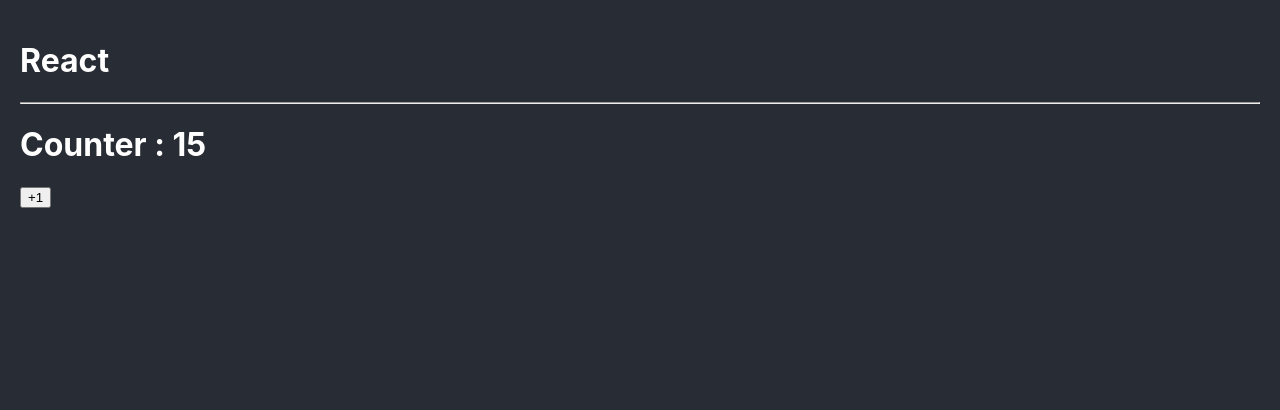
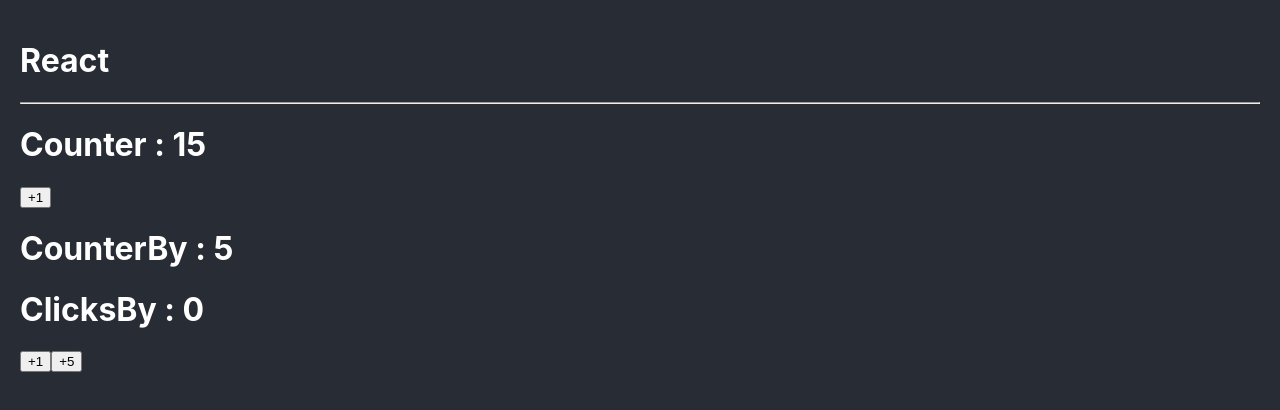
Before and after one commit to eapepe0/React-Avanzado, a React (Create React App) app: page / in a window 1280 px wide. Shown: the top 410 px of the page. Built offline with nearby package versions, Linux system fonts and the light colour scheme.

Commit message:
Leccion 12 Finalizada

```diff
--- a/src/App.tsx
+++ b/src/App.tsx
@@ -1,4 +1,5 @@
 import { Counter } from "./Counter";
+import { CounterBy } from "./CounterBy";
 
 function App() {
   return (
@@ -6,6 +7,7 @@
       <h1>React</h1>
       <hr />
       <Counter initialValue={15} />
+      <CounterBy />
     </>
   );
 }
--- /dev/null
+++ b/src/CounterBy.tsx
@@ -0,0 +1,35 @@
+import { useState } from "react";
+
+interface Props {
+  //* aca ponemos el tipo de las props que va a recibir el componente
+  initialValue?: number; //* ? el signo de pregunta simboliza que podemos recibir o no la prop en el componente
+}
+export const CounterBy = ({ initialValue = 5 }: Props) => {
+  //* aca ponemos que initialValue lo va a buscar en las definiciones que hacemos en interface Props
+
+  //* definimos nuestro estado como un objeto que lo inicializamos de la siguiente forma
+  const [counterState, setCounterState] = useState({
+    counter: initialValue,
+    clicks: 0,
+  });
+
+  //* extraemos de counterState
+  const { counter, clicks } = counterState;
+
+  //* una funcion que recibimos el valor value el cual es un numero
+  const handleClick = (value: number) => {
+    //* seteamos el counter el cual es un objeto de la siguiente forma
+    setCounterState((prev) => ({
+      counter: prev.counter + value,
+      clicks: prev.clicks + 1,
+    }));
+  };
+  return (
+    <>
+      <h1>CounterBy : {counter}</h1>
+      <h1>ClicksBy : {clicks}</h1>
+      <button onClick={() => handleClick(1)}>+1</button>
+      <button onClick={() => handleClick(5)}>+5</button>
+    </>
+  );
+};
```
